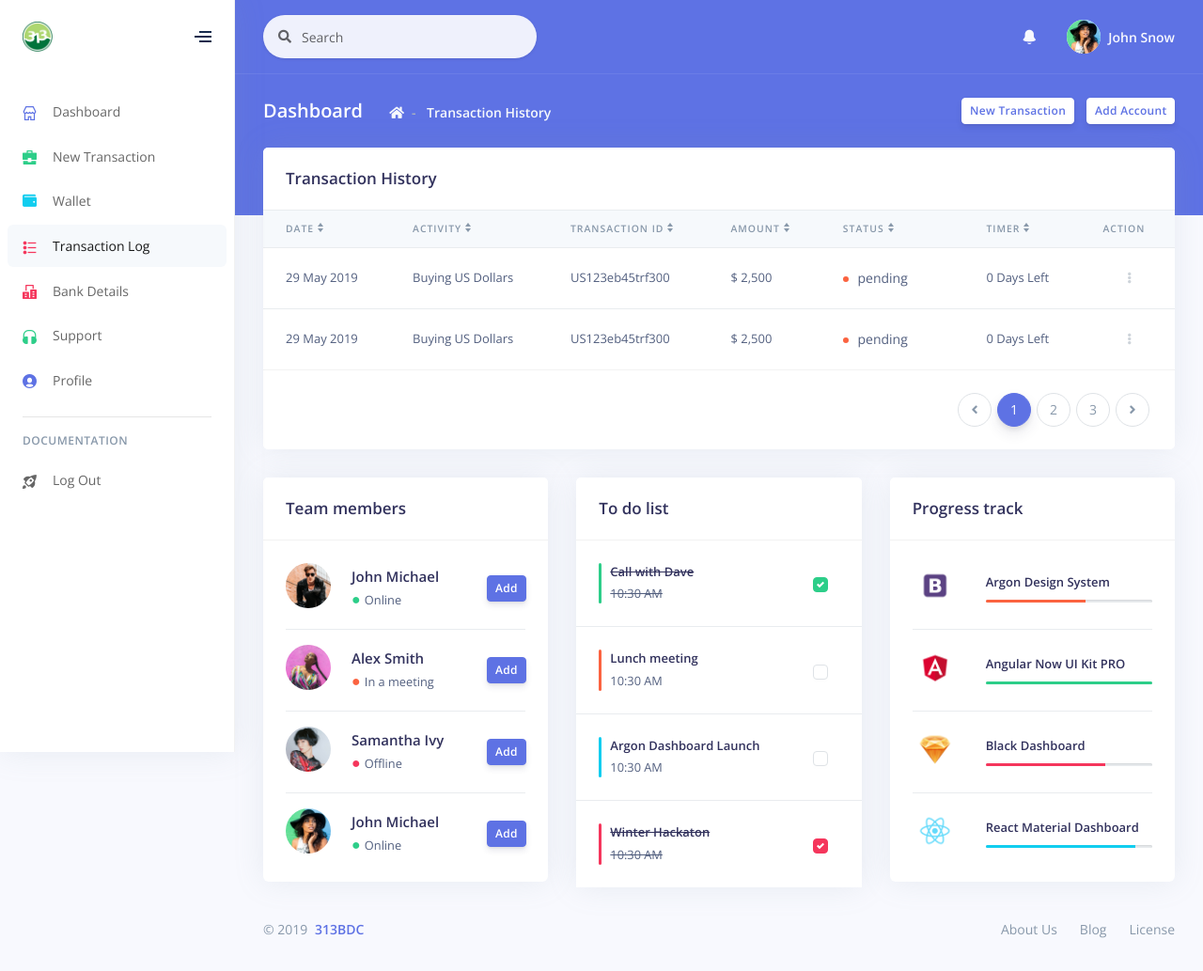
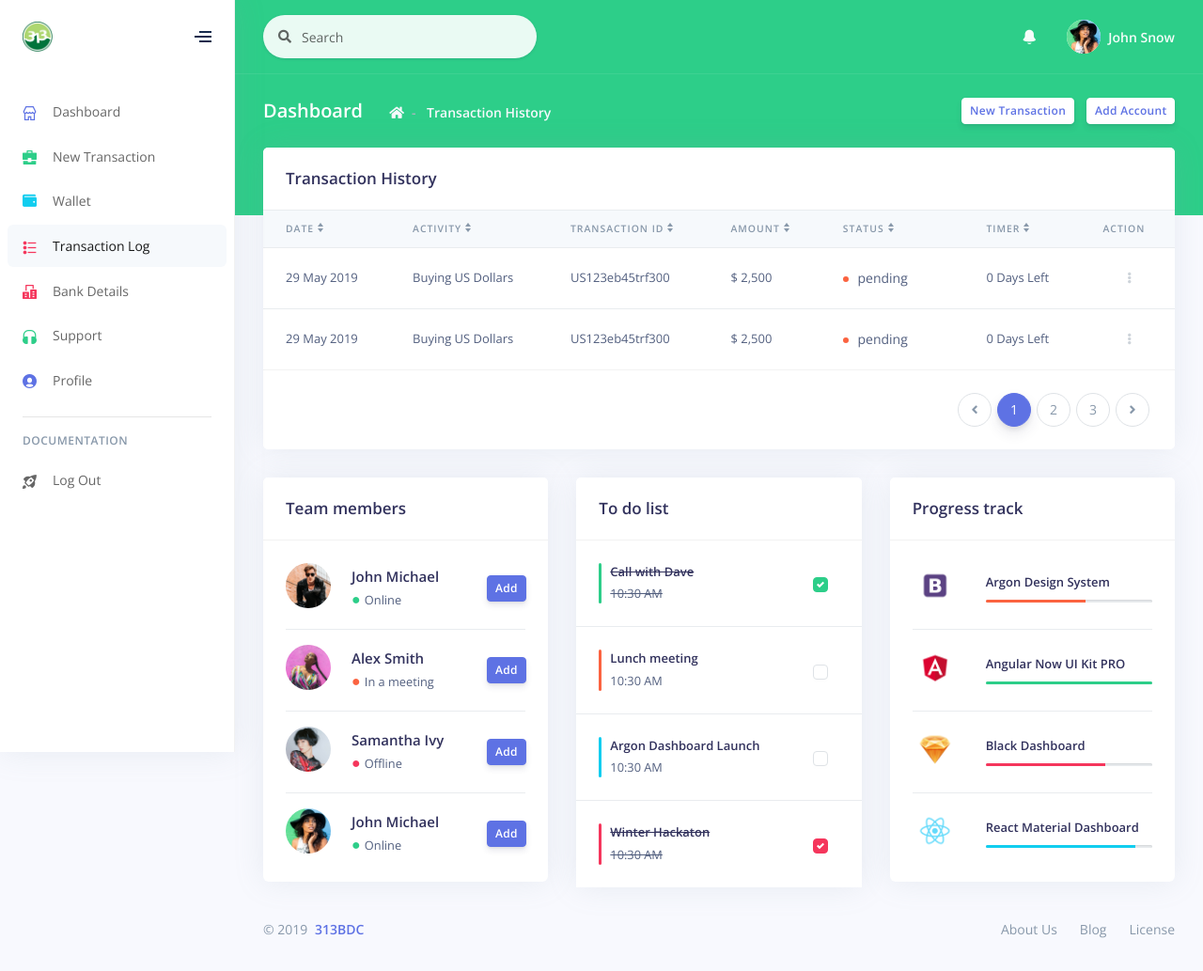
Before and after one commit to aisamuel/bdc-vue-updated, a plain HTML site: page history.html in a window 1280 px wide. Shown: the whole page at 94% size. Drawn offline with nearby package versions, Linux system fonts and the light colour scheme.

Commit message:
chaged bg-colors

```diff
--- a/history.html
+++ b/history.html
@@ -77,7 +77,7 @@
         <!-- Main content -->
         <div class="main-content" id="panel">
             <!-- Topnav -->
-            <nav class="navbar navbar-top navbar-expand navbar-dark bg-primary border-bottom">
+            <nav class="navbar navbar-top navbar-expand navbar-dark bg-green border-bottom">
                 <div class="container-fluid">
                     <div class="collapse navbar-collapse" id="navbarSupportedContent">
                         <!-- Search form -->
@@ -235,7 +235,7 @@
             </nav>
             <!-- Header -->
             <!-- Header -->
-            <div class="header bg-primary pb-6">
+            <div class="header bg-green pb-6">
                 <div class="container-fluid">
                     <div class="header-body">
                         <div class="row align-items-center py-4">
```
Also changed, not shown: index.html (+2 -2 lines), new_trans.html (+2 -2 lines).
